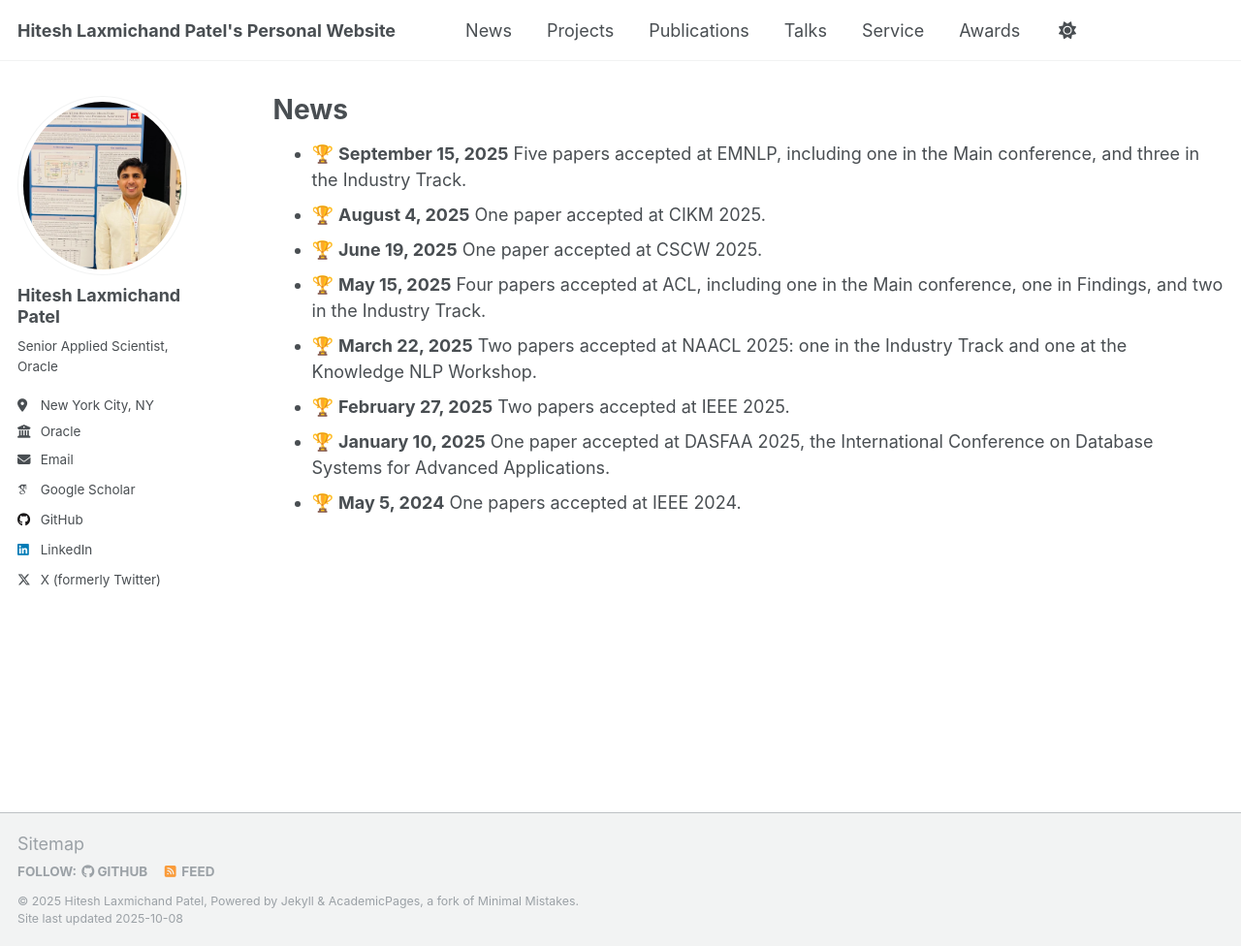
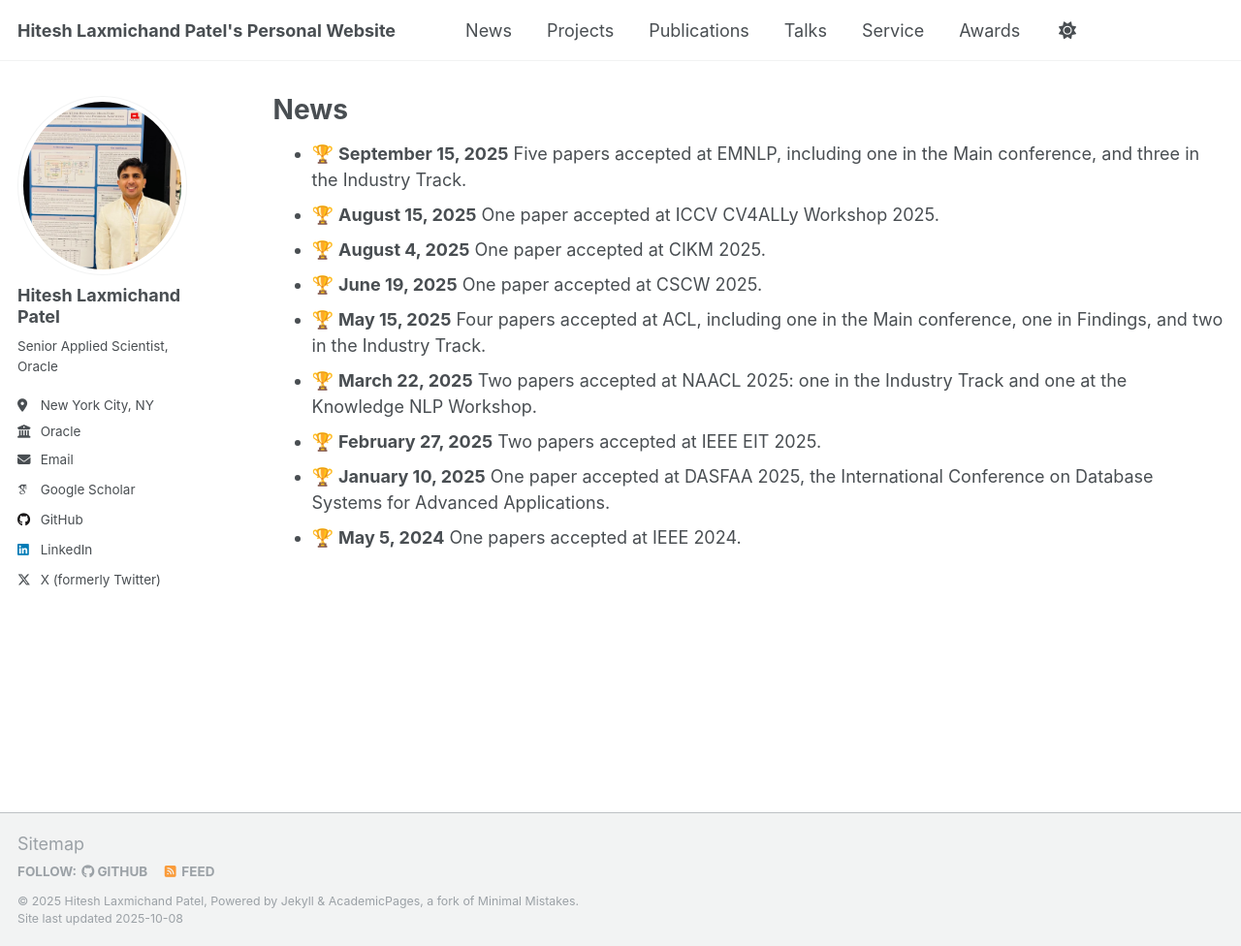
Before and after one commit to HITESHLPATEL/hiteshlpatel.github.io, a Jekyll site: the page built from _pages/news.md, in a window 1280 px wide and 976 px high. Shown: the whole window at 97% size. Built offline with Jekyll 4.4.1, drawn with Linux system fonts in a browser that asks for light colours; some web fonts are replaced.

Commit message:
Update news.md

```diff
--- a/_pages/news.md
+++ b/_pages/news.md
@@ -5,10 +5,11 @@ permalink: /news/
 author_profile: true
 ---
 - 🏆 __September 15, 2025__ Five papers accepted at EMNLP, including one in the Main conference, and three in the Industry Track.
+- 🏆 __August 15, 2025__ One paper accepted at ICCV CV4ALLy Workshop 2025.
 - 🏆 __August 4, 2025__ One paper accepted at CIKM 2025.
 - 🏆 __June 19, 2025__ One paper accepted at CSCW 2025.
 - 🏆 __May 15, 2025__ Four papers accepted at ACL, including one in the Main conference, one in Findings, and two in the Industry Track.
 - 🏆 __March 22, 2025__ Two papers accepted at NAACL 2025: one in the Industry Track and one at the Knowledge NLP Workshop.
-- 🏆 __February 27, 2025__ Two papers accepted at IEEE 2025.
+- 🏆 __February 27, 2025__ Two papers accepted at IEEE EIT 2025.
 - 🏆 __January 10, 2025__ One paper accepted at DASFAA 2025, the International Conference on Database Systems for Advanced Applications.
 - 🏆 __May 5, 2024__ One papers accepted at IEEE 2024.
```
